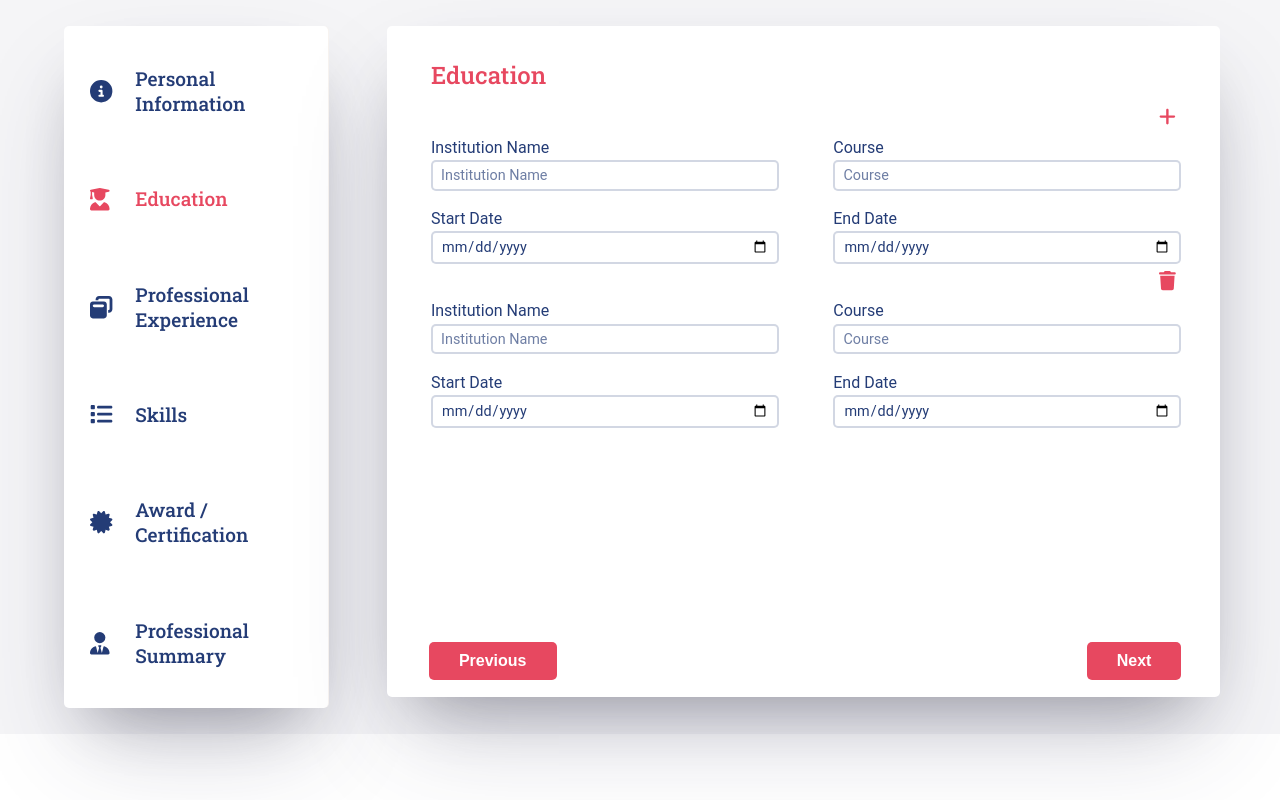
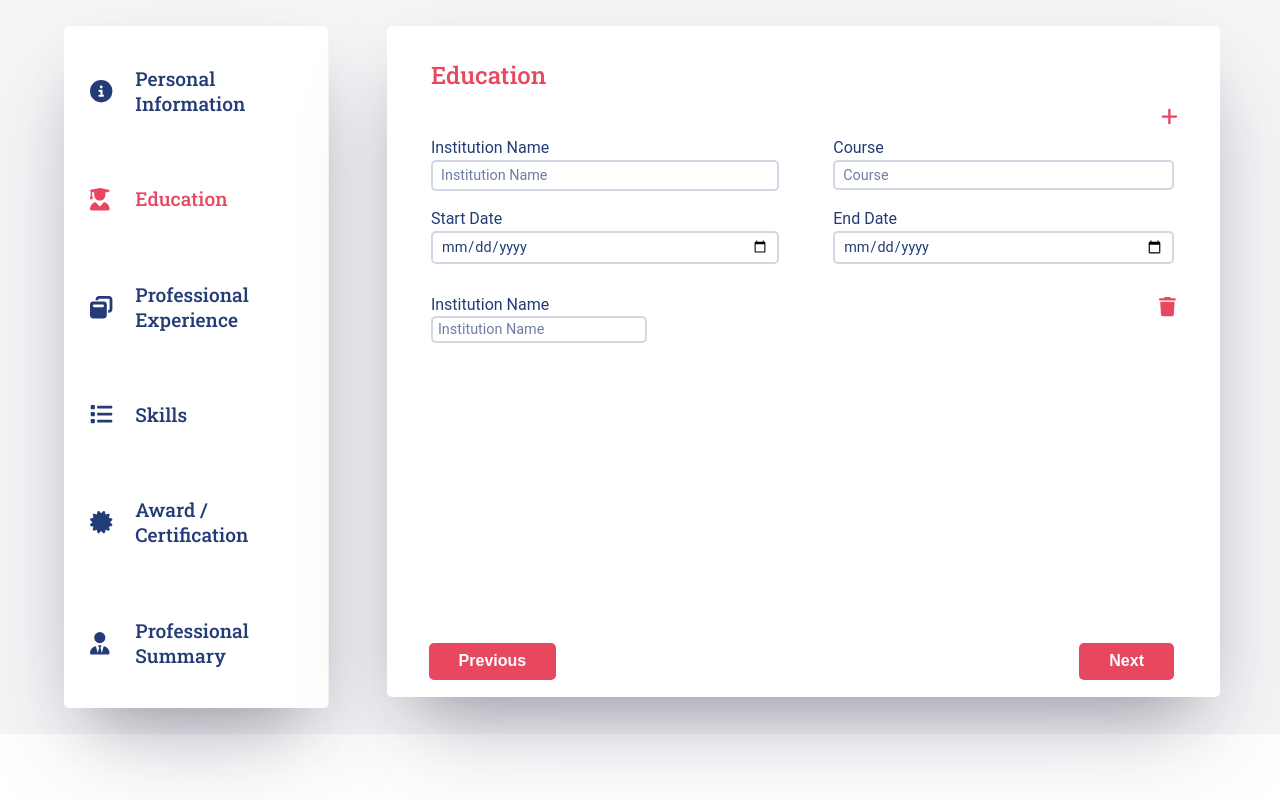
Before and after one commit to soumya1103/Resume-Builder, a React (Create React App) app: page /education in a window 1280 px wide. Both pictures are taken after a click on the icon 1167 px from the left and 117 px from the top of the page. Built offline with nearby package versions, Linux system fonts and the light colour scheme.

Commit message:
Education page updated

```diff
--- a/src/Components/Input/Input.css
+++ b/src/Components/Input/Input.css
@@ -1,5 +1,4 @@
 .form-content {
-  margin-top: 3%;
   align-items: center;
   text-align: left;
 }
--- a/src/Components/Input/Input.jsx
+++ b/src/Components/Input/Input.jsx
@@ -1,9 +1,9 @@
 import React from "react";
 import "./Input.css";
 
-function Input({ label, name, min, max, type, value, onChange, className, maxLength, disabled, readOnly }) {
+function Input({ label, name, min, max, type, value, onChange, className, maxLength, disabled, readOnly, margin = "3%" }) {
   return (
-    <div className="form-content">
+    <div className="form-content" style={{ marginTop: margin }}>
       <label htmlFor={name} className="form-field-label">
         {label}
       </label>
@@ -15,14 +15,14 @@ function Input({ label, name, min, max, type, value, onChange, className, maxLen
           name={name}
           type={type}
           value={value}
-          // onChange={(e) => onChange(e)}
+          onChange={(e) => onChange(e)}
           autoComplete="on"
           min={min}
           max={max}
           placeholder={label}
           maxLength={maxLength}
           readOnly={readOnly}
-          rows="11"
+          rows={label === "Objective" ? 11 : 1}
         />
       ) : (
         <input
@@ -31,7 +31,7 @@ function Input({ label, name, min, max, type, value, onChange, className, maxLen
           name={name}
           type={type}
           value={value}
-          // onChange={(e) => onChange(e)}
+          onChange={(e) => onChange(e)}
           autoComplete="on"
           min={min}
           max={max}
--- a/src/Components/Sidebar/Sidebar.jsx
+++ b/src/Components/Sidebar/Sidebar.jsx
@@ -37,13 +37,13 @@ function Sidebar(props) {
         </Link>
       </button>
       <button className="sidebar">
-        <Link to="/professionalExperience" className={`sidebar-link${location.pathname === "/professionalExperience" ? "active" : ""}`}>
+        <Link to="/professionalExperience" className={`sidebar-link ${location.pathname === "/professionalExperience" ? "active" : ""}`}>
           <FontAwesomeIcon icon={faWindowRestore} className="sidebar-icon" />
           <h3 className="sidebar-heading">Professional Experience</h3>
         </Link>
       </button>
       <button className="sidebar">
-        <Link to="/skills" className={`sidebar-link${location.pathname === "/skills" ? "active" : ""}`}>
+        <Link to="/skills" className={`sidebar-link ${location.pathname === "/skills" ? "active" : ""}`}>
           <FontAwesomeIcon icon={faList} className="sidebar-icon" />
           <h3 className="sidebar-heading">Skills</h3>
         </Link>
--- a/src/Pages/CreateResume/CreateResume.css
+++ b/src/Pages/CreateResume/CreateResume.css
@@ -19,7 +19,7 @@
 
 .grid-container-2-col {
   display: grid;
-  grid-template-columns: 44% 44%;
+  grid-template-columns: 44% 43%;
   text-align: center;
   align-items: center;
   grid-column-gap: 10%;
@@ -28,7 +28,7 @@
 
 .grid-container-1-col {
   display: grid;
-  grid-template-columns: 95%;
+  grid-template-columns: 94.5%;
   align-items: center;
 }
 
@@ -37,7 +37,7 @@
 }
 
 .resume-form-btn-single {
-  margin-top: 5%;
+  margin-top: 7%;
   display: grid;
 }
 
@@ -45,7 +45,7 @@
   position: fixed;
   bottom: 15%;
   left: 28.5%;
-  right: 2.7%;
+  right: 3.3%;
   display: flex;
   justify-content: space-between;
   padding: 0 5%;
@@ -55,14 +55,26 @@
   color: #e74860;
   cursor: pointer;
   font-size: 1.2rem;
+  position: relative;
+  left: 98%;
 }
 
 .resume-plus-icon:hover {
   color: #243c76;
 }
 
+.resume-delete-icon {
+  color: #e74860;
+  cursor: pointer;
+  font-size: 1.2rem;
+}
+
+.resume-delete-icon:hover {
+  color: #243c76;
+}
+
 .resume-form-header {
   display: flex;
-  justify-content: right;
+  justify-content: space-between;
   align-items: center;
 }
--- a/src/Pages/CreateResume/Education.jsx
+++ b/src/Pages/CreateResume/Education.jsx
@@ -7,9 +7,10 @@ import { FontAwesomeIcon } from "@fortawesome/react-fontawesome";
 import { faPlus, faTrash } from "@fortawesome/free-solid-svg-icons";
 
 function Education() {
-  const [showExtraField, setShowExtraField] = useState(false);
+  const [educationFields, setEducationFields] = useState([{ institutionName: "", course: "", startDate: "", endDate: "", collapsed: false }]);
 
   const navigate = useNavigate();
+
   const handlePrevClick = () => {
     navigate("/personalInfo");
   };
@@ -19,11 +20,18 @@ function Education() {
   };
 
   const handlePlusClick = () => {
-    setShowExtraField(true);
+    const updatedFields = educationFields.map((field, index) => (index === 0 ? { ...field, collapsed: true } : field));
+    setEducationFields([{ institutionName: "", course: "", startDate: "", endDate: "", collapsed: false }, ...updatedFields]);
   };
 
-  const handleDeleteClick = () => {
-    setShowExtraField(false);
+  const handleDeleteClick = (index) => {
+    const updatedFields = educationFields.filter((_, i) => i !== index);
+    setEducationFields(updatedFields);
+  };
+
+  const handleFieldChange = (index, fieldName, value) => {
+    const updatedFields = educationFields.map((field, i) => (i === index ? { ...field, [fieldName]: value } : field));
+    setEducationFields(updatedFields);
   };
 
   return (
@@ -32,31 +40,66 @@ function Education() {
       <div className="resume-form-header">
         <FontAwesomeIcon icon={faPlus} className="resume-plus-icon" onClick={handlePlusClick} />
       </div>
-      <div className="grid-container-2-col">
-        <Input label="Institution Name" name="institutionName" type="text" className="resume-form-input-field" />
-        <Input label="Course" name="course" type="text" className="resume-form-input-field" />
+
+      <div className="resume-entry">
+        {!educationFields[0].collapsed && (
+          <>
+            <div className="grid-container-2-col">
+              <Input
+                label="Institution Name"
+                name="institutionName"
+                type="text"
+                className="resume-form-input-field"
+                value={educationFields[0].institutionName}
+                onChange={(e) => handleFieldChange(0, "institutionName", e.target.value)}
+              />
+              <Input
+                label="Course"
+                name="course"
+                type="text"
+                className="resume-form-input-field"
+                value={educationFields[0].course}
+                onChange={(e) => handleFieldChange(0, "course", e.target.value)}
+              />
+            </div>
+            <div className="grid-container-2-col">
+              <Input
+                label="Start Date"
+                name="startDate"
+                type="date"
+                className="resume-form-input-field"
+                value={educationFields[0].startDate}
+                onChange={(e) => handleFieldChange(0, "startDate", e.target.value)}
+              />
+              <Input
+                label="End Date"
+                name="endDate"
+                type="date"
+                className="resume-form-input-field"
+                value={educationFields[0].endDate}
+                onChange={(e) => handleFieldChange(0, "endDate", e.target.value)}
+              />
+            </div>
+          </>
+        )}
       </div>
-      <div className="grid-container-2-col">
-        <Input label="Start Date" name="startDate" type="date" className="resume-form-input-field" />
-        <Input label="End Date" name="endDate" type="date" className="resume-form-input-field" />
-      </div>
-      {showExtraField ? (
-        <>
+
+      {educationFields.slice(1).map((field, index) => (
+        <div key={index + 1} className="resume-entry">
           <div className="resume-form-header">
-            <FontAwesomeIcon icon={faTrash} className="resume-plus-icon" onClick={handleDeleteClick} />
+            <Input
+              label="Institution Name"
+              name={`institutionName-${index + 1}`}
+              type="text"
+              className="resume-form-input-field"
+              value={field.institutionName}
+              onChange={(e) => handleFieldChange(index + 1, "institutionName", e.target.value)}
+            />
+            <FontAwesomeIcon icon={faTrash} className="resume-delete-icon" onClick={() => handleDeleteClick(index + 1)} />
           </div>
-          <div className="grid-container-2-col">
-            <Input label="Institution Name" name="institutionName" type="text" className="resume-form-input-field" />
-            <Input label="Course" name="course" type="text" className="resume-form-input-field" />
-          </div>
-          <div className="grid-container-2-col">
-            <Input label="Start Date" name="startDate" type="date" className="resume-form-input-field" />
-            <Input label="End Date" name="endDate" type="date" className="resume-form-input-field" />
-          </div>
-        </>
-      ) : (
-        ""
-      )}
+        </div>
+      ))}
+
       <div className="resume-form-btn">
         <Button onClick={handlePrevClick}>Previous</Button>
         <Button onClick={handleNextClick}>Next</Button>
--- a/src/Pages/CreateResume/PersonalInfo.jsx
+++ b/src/Pages/CreateResume/PersonalInfo.jsx
@@ -23,7 +23,7 @@ function PersonalInfo() {
         <Input label="Phone Number" name="phoneNumber" type="tel" className="resume-form-input-field" />
       </div>
       <div className="grid-container-1-col">
-        <Input label="Objective" name="objective" type="textarea" className="resume-form-input-field" />
+        <Input label="Objective" name="objective" type="textarea" className="resume-form-input-field" margin="1%" />
       </div>
       <Button className="resume-form-btn-single" onClick={handleNextClick}>
         Next
```
Also changed, not shown: src/Pages/CreateResume/CreateResume.jsx (deleted, +0 -10 lines).
